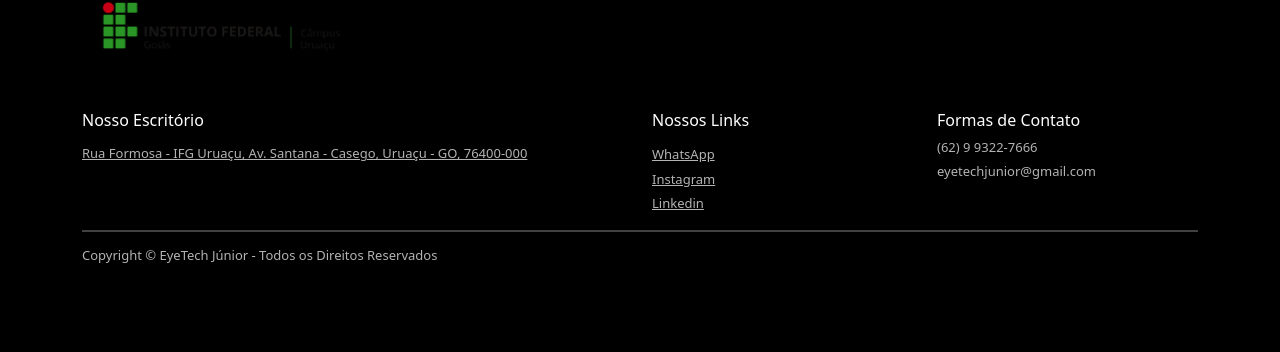
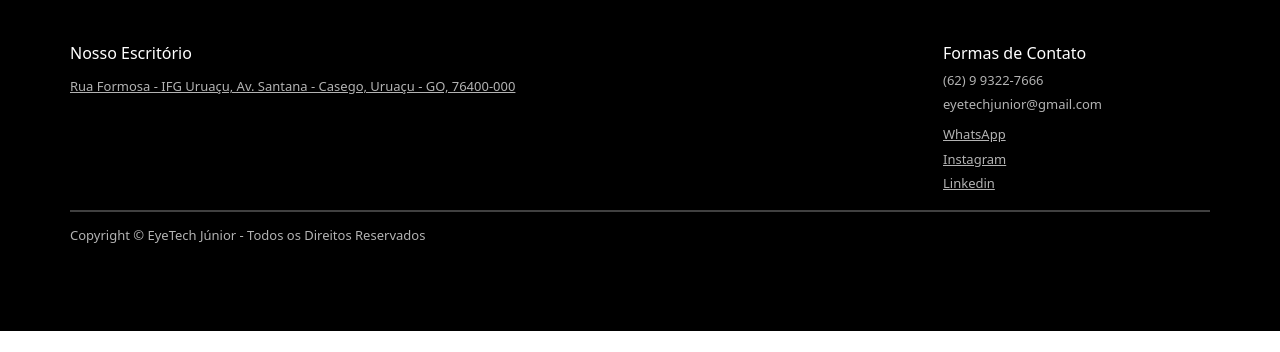
Before and after one commit to EdisonCintra/Site-de-matriculas, a website: page index.html in a window 1280 px wide. Shown: the part 1208-1560 px from the top of the page. After the commit the page ends 1539 px from the top, so only its background shows below. Drawn offline with nearby package versions, Linux system fonts and the light colour scheme.

Commit message:
Melhorias

```diff
--- a/index.html
+++ b/index.html
@@ -84,14 +84,13 @@
 
 <!--Footer da empresa-->
 <footer class="container-fluid" id="contato">
-    <div class="container">
-        <div >
+    <div class="container p-0">
+        <div>
             <img src="imgs/logo-mono.png" alt="">
+<!--            <img class="w-50 h-50 p-0" src="imgs/Design%20sem%20nome%20(2).png" alt="">-->
+
         </div>
-        <div>
-            <img class="w-25 h-25" src="imgs/horizontal-recortada-semfundo.png" alt="">
-        </div>
-        <div class="row footer-items ">
+        <div class="row footer-items d-flex justify-content-between">
             <div class="col-lg-6">
                 <h4> Nosso Escritório </h4>
                 <div>
@@ -101,18 +100,13 @@
                         Casego, Uruaçu - GO, 76400-000 </a>
                 </div>
             </div>
-            <div class="col-lg-3">
-                <h4> Nossos Links </h4>
-                <div class="d-flex flex-column">
-                    <a href="https://wa.link/huu9ja" target="_blank"> WhatsApp </a>
-                    <a href="https://www.instagram.com/eyetechjunior/" target="_blank"> Instagram </a>
-                    <a href="https://www.linkedin.com/company/eyetech-j%C3%BAnior/" target="_blank">Linkedin </a>
-                </div>
-            </div>
-            <div class="col-lg-3 contatos">
+            <div class="col-lg-3 contatos d-flex flex-column">
                 <h4> Formas de Contato </h4>
                 <h6>(62) 9 9322-7666</h6>
                 <h6>eyetechjunior@gmail.com</h6>
+                <a href="https://wa.link/huu9ja" target="_blank"> WhatsApp </a>
+                <a href="https://www.instagram.com/eyetechjunior/" target="_blank"> Instagram </a>
+                <a href="https://www.linkedin.com/company/eyetech-j%C3%BAnior/" target="_blank">Linkedin </a>
             </div>
         </div>
         <hr>
```
Also changed, not shown: imgs/Logo-IFG.png (added).
